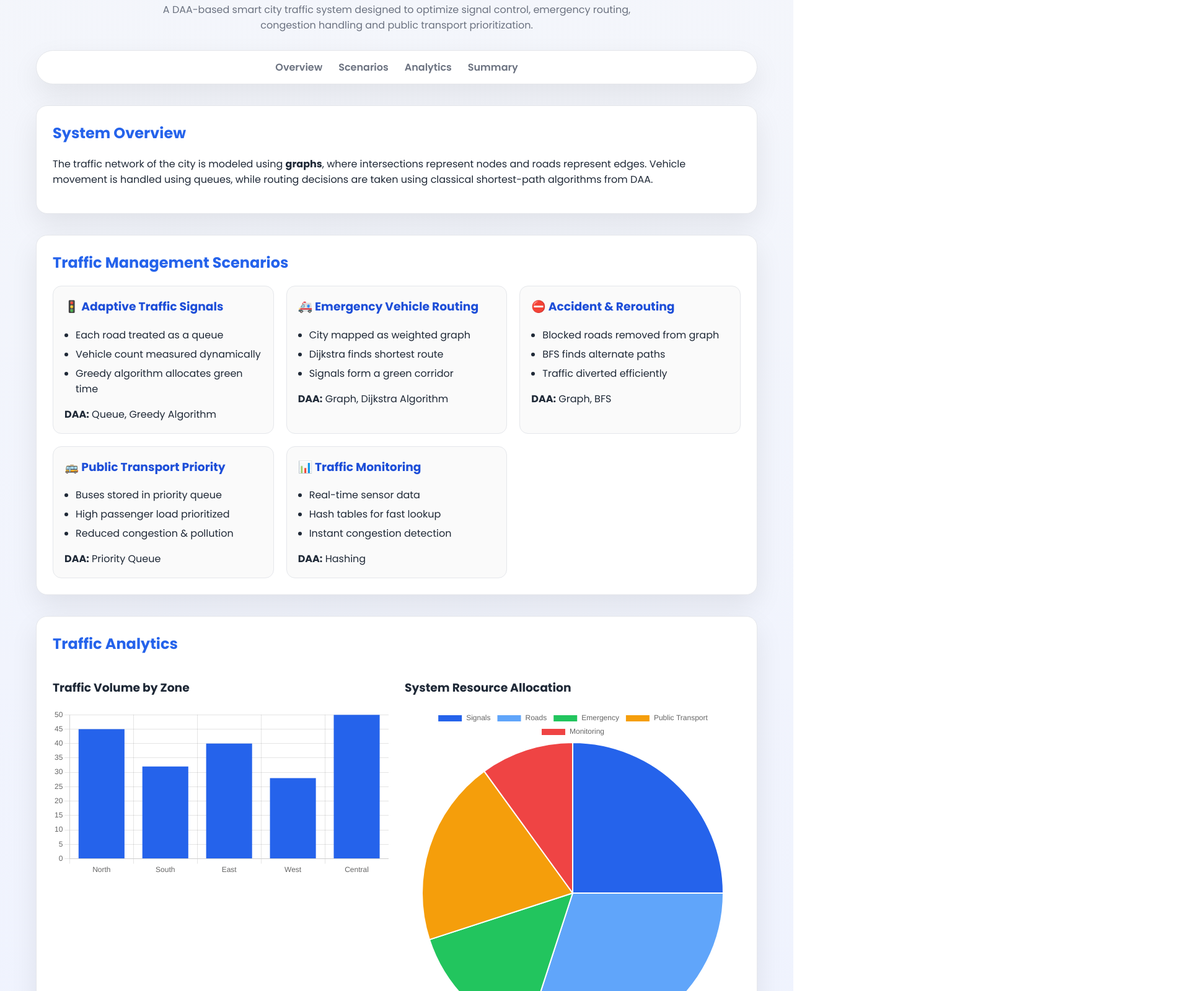
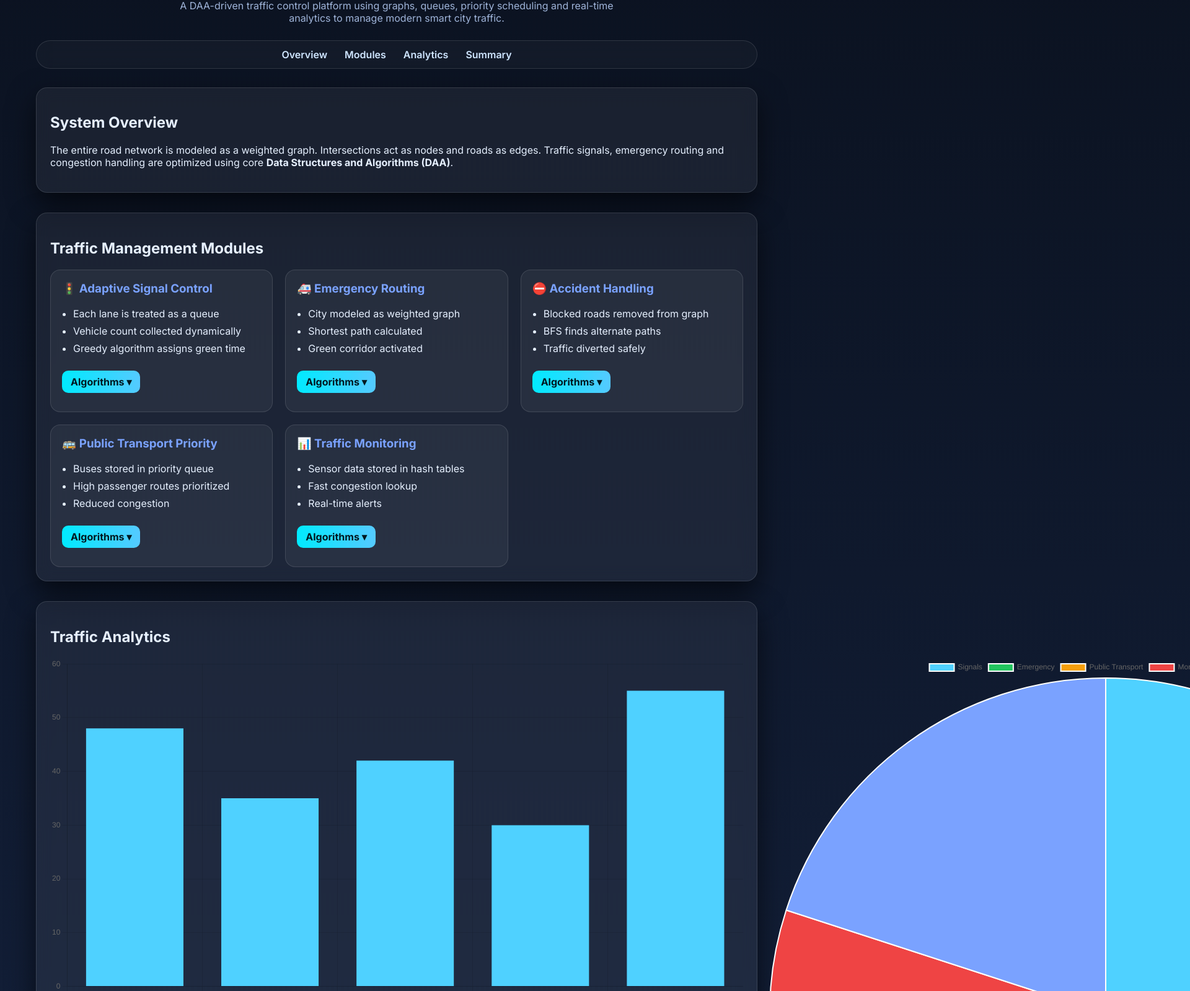
Before and after one commit to rudreshaiholli/DAA-PROJECT, a plain HTML site: page member1.html in a window 1280 px wide. Shown: the part 116-1715 px from the top of the page at 62% size, 1920 px wide, since content can reach past the window. Drawn offline with nearby package versions, Linux system fonts and the light colour scheme.

Commit message:
Update member1.html

```diff
--- a/member1.html
+++ b/member1.html
@@ -3,50 +3,53 @@
 <head>
 <meta charset="UTF-8">
 <meta name="viewport" content="width=device-width, initial-scale=1.0">
-<title>Traffic Management System | Smart City</title>
+<title>Smart Traffic Management System</title>
 
-<link href="https://fonts.googleapis.com/css2?family=Poppins:wght@400;600;700&display=swap" rel="stylesheet">
+<link href="https://fonts.googleapis.com/css2?family=Inter:wght@400;600;700&display=swap" rel="stylesheet">
 <script src="https://cdn.jsdelivr.net/npm/chart.js"></script>
 
 <style>
 :root{
-  --bg:#f4f6fb;
-  --card:#ffffff;
-  --border:#e5e7eb;
-  --text:#1f2937;
-  --muted:#6b7280;
-  --accent:#2563eb;
-  --accent-soft:#e0e7ff;
+  --bg:#0b1220;
+  --panel:rgba(255,255,255,0.06);
+  --border:rgba(255,255,255,0.12);
+  --text:#e6f0ff;
+  --muted:#9fb4d9;
+  --accent:#4fd1ff;
+  --accent2:#7aa2ff;
+  --neon:#00eaff;
   --radius:18px;
-  --shadow:0 18px 45px rgba(0,0,0,0.08);
+  --shadow:0 18px 45px rgba(0,0,0,0.6);
   --max:1200px;
 }
 
-*{box-sizing:border-box;}
+*{box-sizing:border-box}
 body{
   margin:0;
-  font-family:Poppins,sans-serif;
-  background:linear-gradient(180deg,#f4f6fb,#eef2ff);
+  font-family:Inter,system-ui;
+  background:linear-gradient(180deg,#0b1220,#162544);
   color:var(--text);
 }
 
 .wrap{
   max-width:var(--max);
   margin:auto;
-  padding:32px 18px 80px;
+  padding:28px 18px 80px;
 }
 
-/* HEADER */
-.header{
+/* HERO */
+.hero{
   text-align:center;
-  margin-bottom:28px;
+  margin-bottom:26px;
 }
-.header h1{
-  font-size:36px;
-  color:var(--accent);
-  margin-bottom:8px;
+.hero h1{
+  font-size:34px;
+  font-weight:800;
+  background:linear-gradient(90deg,var(--accent),var(--accent2));
+  -webkit-background-clip:text;
+  color:transparent;
 }
-.header p{
+.hero p{
   color:var(--muted);
   max-width:760px;
   margin:auto;
@@ -56,60 +59,94 @@ body{
 nav{
   display:flex;
   justify-content:center;
-  gap:26px;
-  padding:14px;
-  background:var(--card);
-  border-radius:40px;
+  gap:28px;
+  padding:12px;
+  border-radius:32px;
+  background:rgba(255,255,255,0.03);
   border:1px solid var(--border);
-  box-shadow:var(--shadow);
-  margin-bottom:34px;
+  backdrop-filter:blur(10px);
+  margin-bottom:30px;
 }
 nav a{
+  color:#cfe6ff;
   text-decoration:none;
   font-weight:600;
-  color:var(--muted);
 }
-nav a:hover{color:var(--accent);}
-
-/* SECTIONS */
-.section{
-  background:var(--card);
-  border-radius:var(--radius);
-  padding:26px;
-  border:1px solid var(--border);
-  box-shadow:var(--shadow);
-  margin-bottom:34px;
-}
-.section h2{
-  margin-top:0;
+nav a:hover{
   color:var(--accent);
+  text-shadow:0 0 18px rgba(79,209,255,0.4);
 }
 
-/* CARDS */
+/* GLASS CARDS */
+.section{
+  background:var(--panel);
+  border-radius:var(--radius);
+  padding:22px;
+  border:1px solid var(--border);
+  backdrop-filter:blur(12px);
+  box-shadow:var(--shadow);
+  margin-bottom:32px;
+}
+
 .cards{
   display:grid;
   grid-template-columns:repeat(3,1fr);
   gap:20px;
 }
+
 .card{
-  background:#fafafa;
-  border-radius:14px;
+  background:rgba(255,255,255,0.05);
+  border-radius:16px;
   padding:18px;
   border:1px solid var(--border);
   transition:.3s;
 }
 .card:hover{
-  transform:translateY(-6px);
-  box-shadow:0 14px 30px rgba(0,0,0,0.1);
+  transform:translateY(-8px);
+  box-shadow:0 28px 60px rgba(0,0,0,0.7);
 }
+
 .card h3{
   margin-top:0;
-  color:#1d4ed8;
+  color:var(--accent2);
 }
-.card ul{
-  padding-left:18px;
+
+ul{padding-left:18px}
+li{margin-bottom:8px}
+
+/* ALGO DROPDOWN */
+.alg-toggle{display:none}
+
+.alg-btn{
+  display:inline-flex;
+  align-items:center;
+  gap:6px;
+  background:linear-gradient(90deg,var(--neon),#55caff);
+  color:#001820;
+  padding:8px 14px;
+  border-radius:10px;
+  font-weight:800;
+  cursor:pointer;
+  margin-top:10px;
 }
-.card li{margin-bottom:6px;}
+.alg-dropdown{
+  margin-top:10px;
+  background:#020617;
+  border-radius:10px;
+  border:1px solid var(--border);
+  max-height:0;
+  overflow:hidden;
+  opacity:0;
+  transition:.3s;
+}
+.alg-toggle:checked + .alg-btn + .alg-dropdown{
+  max-height:260px;
+  opacity:1;
+}
+.alg-dropdown div{
+  padding:10px;
+  border-bottom:1px solid rgba(255,255,255,0.05);
+}
 
 /* CHARTS */
 .charts{
@@ -124,17 +161,12 @@ table{
   border-collapse:collapse;
 }
 th,td{
-  border:1px solid var(--border);
+  border:1px solid rgba(255,255,255,0.1);
   padding:10px;
 }
-th{
-  background:var(--accent-soft);
-}
-td{
-  background:#fafafa;
-}
+th{background:rgba(79,209,255,0.15)}
+td{background:rgba(255,255,255,0.04)}
 
-/* FOOTER */
 footer{
   text-align:center;
   color:var(--muted);
@@ -143,8 +175,8 @@ footer{
 
 /* RESPONSIVE */
 @media(max-width:900px){
-  .cards{grid-template-columns:1fr;}
-  .charts{grid-template-columns:1fr;}
+  .cards{grid-template-columns:1fr}
+  .charts{grid-template-columns:1fr}
 }
 </style>
 </head>
@@ -152,20 +184,20 @@ footer{
 <body>
 <div class="wrap">
 
-<!-- HEADER -->
-<div class="header">
+<!-- HERO -->
+<div class="hero">
   <h1>Smart Traffic Management System</h1>
   <p>
-    A DAA-based smart city traffic system designed to optimize signal control,
-    emergency routing, congestion handling and public transport prioritization.
+    A DAA-driven traffic control platform using graphs, queues, priority scheduling
+    and real-time analytics to manage modern smart city traffic.
   </p>
 </div>
 
 <!-- NAV -->
 <nav>
   <a href="#overview">Overview</a>
-  <a href="#scenarios">Scenarios</a>
-  <a href="#analytics">Analytics</a>
+  <a href="#modules">Modules</a>
+  <a href="#charts">Analytics</a>
   <a href="#summary">Summary</a>
 </nav>
 
@@ -173,85 +205,101 @@ footer{
 <div class="section" id="overview">
   <h2>System Overview</h2>
   <p>
-    The traffic network of the city is modeled using <strong>graphs</strong>,
-    where intersections represent nodes and roads represent edges.
-    Vehicle movement is handled using queues, while routing decisions
-    are taken using classical shortest-path algorithms from DAA.
+    The entire road network is modeled as a weighted graph.
+    Intersections act as nodes and roads as edges.
+    Traffic signals, emergency routing and congestion handling
+    are optimized using core <b>Data Structures and Algorithms (DAA)</b>.
   </p>
 </div>
 
-<!-- SCENARIOS -->
-<div class="section" id="scenarios">
-  <h2>Traffic Management Scenarios</h2>
+<!-- MODULES -->
+<div class="section" id="modules">
+  <h2>Traffic Management Modules</h2>
 
   <div class="cards">
 
     <div class="card">
-      <h3>🚦 Adaptive Traffic Signals</h3>
+      <h3>🚦 Adaptive Signal Control</h3>
       <ul>
-        <li>Each road treated as a queue</li>
-        <li>Vehicle count measured dynamically</li>
-        <li>Greedy algorithm allocates green time</li>
+        <li>Each lane is treated as a queue</li>
+        <li>Vehicle count collected dynamically</li>
+        <li>Greedy algorithm assigns green time</li>
       </ul>
-      <b>DAA:</b> Queue, Greedy Algorithm
+      <input type="checkbox" id="a1" class="alg-toggle">
+      <label for="a1" class="alg-btn">Algorithms ▾</label>
+      <div class="alg-dropdown">
+        <div>Queue</div>
+        <div>Greedy Algorithm</div>
+      </div>
     </div>
 
     <div class="card">
-      <h3>🚑 Emergency Vehicle Routing</h3>
+      <h3>🚑 Emergency Routing</h3>
       <ul>
-        <li>City mapped as weighted graph</li>
-        <li>Dijkstra finds shortest route</li>
-        <li>Signals form a green corridor</li>
+        <li>City modeled as weighted graph</li>
+        <li>Shortest path calculated</li>
+        <li>Green corridor activated</li>
       </ul>
-      <b>DAA:</b> Graph, Dijkstra Algorithm
+      <input type="checkbox" id="a2" class="alg-toggle">
+      <label for="a2" class="alg-btn">Algorithms ▾</label>
+      <div class="alg-dropdown">
+        <div>Dijkstra Algorithm</div>
+        <div>Graph</div>
+      </div>
     </div>
 
     <div class="card">
-      <h3>⛔ Accident & Rerouting</h3>
+      <h3>⛔ Accident Handling</h3>
       <ul>
         <li>Blocked roads removed from graph</li>
         <li>BFS finds alternate paths</li>
-        <li>Traffic diverted efficiently</li>
+        <li>Traffic diverted safely</li>
       </ul>
-      <b>DAA:</b> Graph, BFS
+      <input type="checkbox" id="a3" class="alg-toggle">
+      <label for="a3" class="alg-btn">Algorithms ▾</label>
+      <div class="alg-dropdown">
+        <div>BFS</div>
+        <div>Graph Traversal</div>
+      </div>
     </div>
 
     <div class="card">
       <h3>🚌 Public Transport Priority</h3>
       <ul>
         <li>Buses stored in priority queue</li>
-        <li>High passenger load prioritized</li>
-        <li>Reduced congestion & pollution</li>
+        <li>High passenger routes prioritized</li>
+        <li>Reduced congestion</li>
       </ul>
-      <b>DAA:</b> Priority Queue
+      <input type="checkbox" id="a4" class="alg-toggle">
+      <label for="a4" class="alg-btn">Algorithms ▾</label>
+      <div class="alg-dropdown">
+        <div>Priority Queue</div>
+      </div>
     </div>
 
     <div class="card">
       <h3>📊 Traffic Monitoring</h3>
       <ul>
-        <li>Real-time sensor data</li>
-        <li>Hash tables for fast lookup</li>
-        <li>Instant congestion detection</li>
+        <li>Sensor data stored in hash tables</li>
+        <li>Fast congestion lookup</li>
+        <li>Real-time alerts</li>
       </ul>
-      <b>DAA:</b> Hashing
+      <input type="checkbox" id="a5" class="alg-toggle">
+      <label for="a5" class="alg-btn">Algorithms ▾</label>
+      <div class="alg-dropdown">
+        <div>Hashing</div>
+      </div>
     </div>
 
   </div>
 </div>
 
-<!-- ANALYTICS -->
-<div class="section" id="analytics">
+<!-- CHARTS -->
+<div class="section" id="charts">
   <h2>Traffic Analytics</h2>
-
   <div class="charts">
-    <div>
-      <h3>Traffic Volume by Zone</h3>
-      <canvas id="barChart"></canvas>
-    </div>
-    <div>
-      <h3>System Resource Allocation</h3>
-      <canvas id="pieChart"></canvas>
-    </div>
+    <canvas id="bar"></canvas>
+    <canvas id="pie"></canvas>
   </div>
 </div>
 
@@ -260,71 +308,49 @@ footer{
   <h2>Summary Table</h2>
   <table>
     <tr>
-      <th>Scenario</th>
-      <th>Algorithm</th>
-      <th>Purpose</th>
-      <th>Complexity</th>
+      <th>Module</th><th>Algorithm</th><th>Purpose</th><th>Time Complexity</th>
     </tr>
     <tr>
-      <td>Traffic Signals</td>
-      <td>Queue, Greedy</td>
-      <td>Dynamic signal control</td>
-      <td>O(n)</td>
+      <td>Signal Control</td><td>Queue, Greedy</td><td>Dynamic signals</td><td>O(n)</td>
     </tr>
     <tr>
-      <td>Emergency Routing</td>
-      <td>Dijkstra</td>
-      <td>Fast ambulance routing</td>
-      <td>O(E log V)</td>
+      <td>Emergency</td><td>Dijkstra</td><td>Fast routing</td><td>O(E log V)</td>
     </tr>
     <tr>
-      <td>Accident Handling</td>
-      <td>BFS</td>
-      <td>Alternate route discovery</td>
-      <td>O(V + E)</td>
+      <td>Accident</td><td>BFS</td><td>Rerouting</td><td>O(V+E)</td>
     </tr>
     <tr>
-      <td>Public Transport</td>
-      <td>Priority Queue</td>
-      <td>Bus prioritization</td>
-      <td>O(log n)</td>
+      <td>Public Transport</td><td>Priority Queue</td><td>Bus priority</td><td>O(log n)</td>
     </tr>
     <tr>
-      <td>Monitoring</td>
-      <td>Hashing</td>
-      <td>Congestion detection</td>
-      <td>O(1)</td>
+      <td>Monitoring</td><td>Hashing</td><td>Congestion detect</td><td>O(1)</td>
     </tr>
   </table>
 </div>
 
-<footer>
-  © 2025 Smart Traffic Management System
-</footer>
-
+<footer>© 2025 Smart Traffic Management System</footer>
 </div>
 
 <script>
-new Chart(barChart,{
-  type:"bar",
+new Chart(bar,{
+  type:'bar',
   data:{
-    labels:["North","South","East","West","Central"],
+    labels:['North','South','East','West','Central'],
     datasets:[{
-      label:"Vehicles (thousands)",
-      data:[45,32,40,28,50],
-      backgroundColor:"#2563eb"
+      data:[48,35,42,30,55],
+      backgroundColor:'#4fd1ff'
     }]
   },
   options:{plugins:{legend:{display:false}}}
 });
 
-new Chart(pieChart,{
-  type:"pie",
+new Chart(pie,{
+  type:'pie',
   data:{
-    labels:["Signals","Roads","Emergency","Public Transport","Monitoring"],
+    labels:['Signals','Emergency','Public Transport','Monitoring','Road Infra'],
     datasets:[{
-      data:[25,30,15,20,10],
-      backgroundColor:["#2563eb","#60a5fa","#22c55e","#f59e0b","#ef4444"]
+      data:[30,15,20,15,20],
+      backgroundColor:['#4fd1ff','#22c55e','#f59e0b','#ef4444','#7aa2ff']
     }]
   }
 });
```
